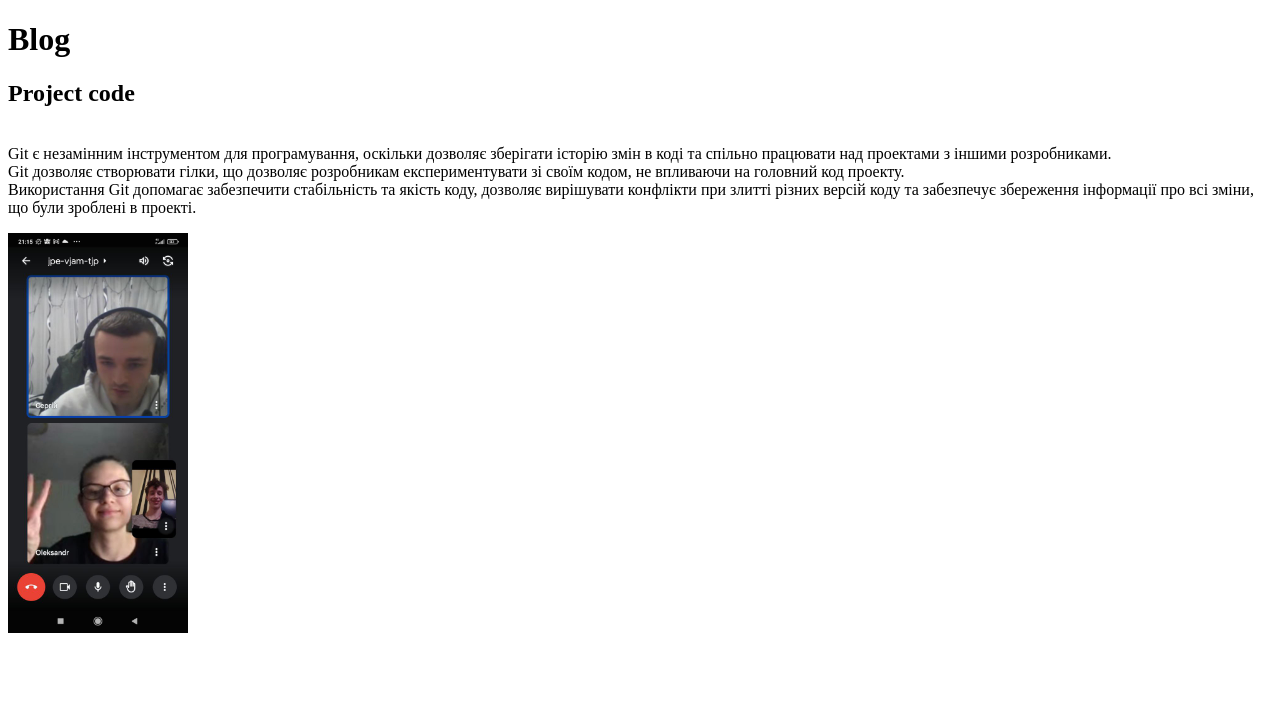
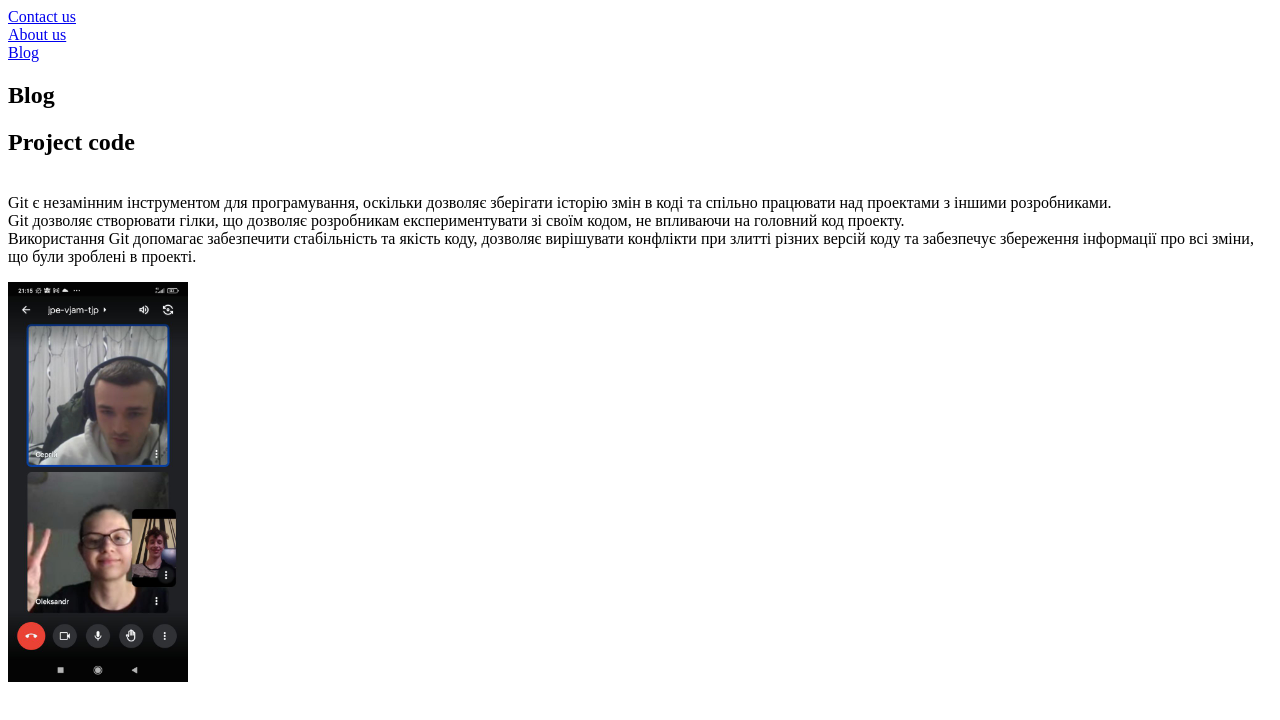
Before and after one commit to julichk/index.html, a plain HTML site: page blog/blog.html in a window 1280 px wide. Drawn offline with Linux system fonts and the light colour scheme.

Commit message:
end commit

```diff
--- a/blog/blog.html
+++ b/blog/blog.html
@@ -8,6 +8,9 @@
 </head>
 <body>
 	<div class="blog">
+		<nav><a href="index.html">Contact us</a>
+			<nav><a href="index.html">About us</a></nav>
+			<nav><a href="#">Blog</a></nav>
 	<h1>Blog</h1>
 	<section>
 		<h2>Project code</h2>
```
